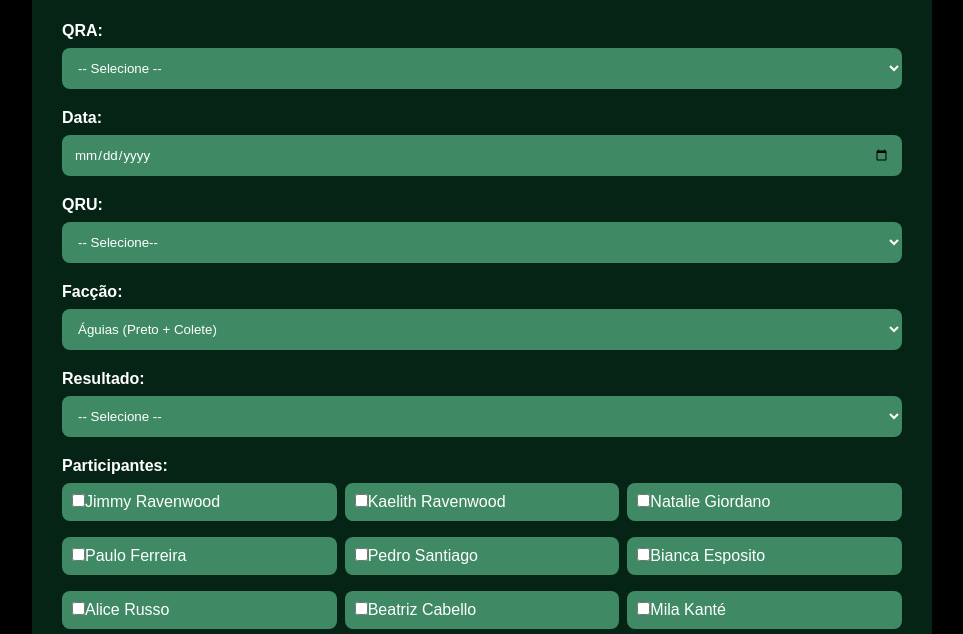
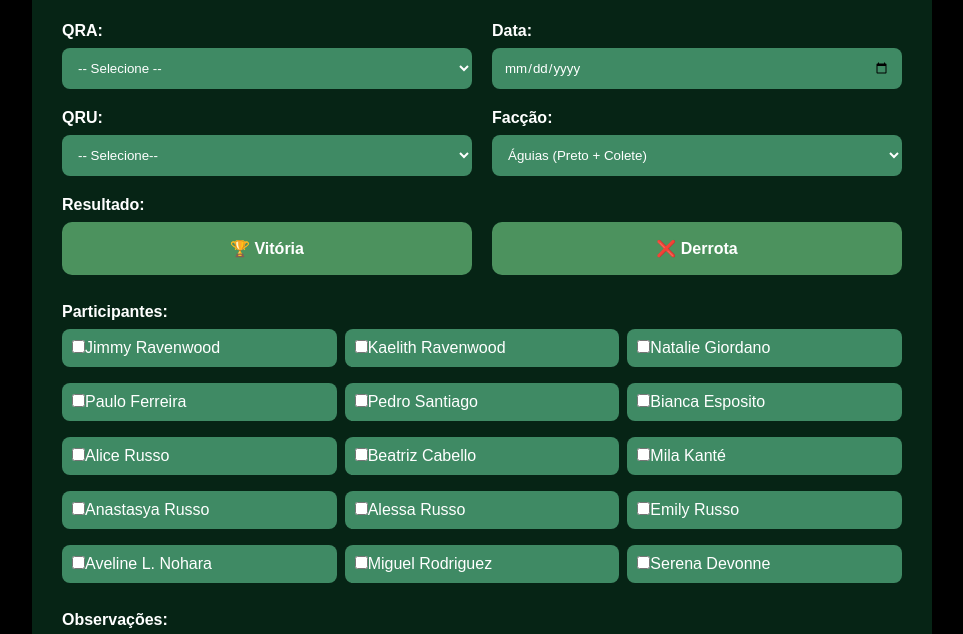
Before and after one commit to paulosfc/site-gama, a plain HTML site: page index.html in a window 1280 px wide. Shown: the part 100-734 px from the top of the page, without its empty margins (158-1121 px from the left). Drawn offline with Linux system fonts and the light colour scheme.

Commit message:
reciclando o campo de visão

```diff
--- a/estilo/style.css
+++ b/estilo/style.css
@@ -57,6 +57,61 @@ textarea {
     min-height: 120px;
 }
 
+.resultado-box {
+    display: flex;
+    gap: 20px;
+    flex-wrap: wrap;
+}
+
+.resultado-item {
+    flex: 1;
+    min-width: 180px;
+
+    background: #4c925e;
+    border: 2px solid transparent;
+    border-radius: 10px;
+    padding: 15px;
+    cursor: pointer;
+    text-align: center;
+    transition: .25s;
+}
+
+.resultado-item input {
+    display: none;
+}
+
+.resultado-item:hover {
+    transform: translateY(-2px);
+}
+
+.resultado-item.vitoria input:checked + span {
+    color: #22c55e;
+    font-weight: bold;
+}
+
+.resultado-item.derrota input:checked + span {
+    color: #ef4444;
+    font-weight: bold;
+}
+
+.resultado-item:has(input:checked) {
+    border-color: #3f8a64;
+    background: #0c6e35;
+    box-shadow: 0 0 15px rgba(56, 189, 248, .3);
+}
+
+.duas-colunas {
+    display: grid;
+    grid-template-columns: 1fr 1fr;
+    gap: 20px;
+}
+
+@media (max-width: 768px) {
+    .duas-colunas {
+        grid-template-columns: 1fr;
+    }
+}
+
 .checkbox-group {
     display: grid;
     grid-template-columns: repeat(auto-fill, minmax(250px, 1fr));
--- a/index.html
+++ b/index.html
@@ -10,6 +10,9 @@
     <div class="container">
         <h1>Relatório de Ações GAMA</h1>
         <form>
+
+            <div class="duas-colunas">
+
                 <div class="form-group">
                     <label>QRA: </label>
                     <select id="participantes">
@@ -33,7 +36,9 @@
                     <label>Data: </label>
                     <input type="date" id="data" required>
                 </div>
+            </div>
 
+            <div class="duas-colunas">
 
                 <div class="form-group">
                     <label>QRU: </label>
@@ -103,15 +108,23 @@
                         <option>PISTA</option>
                     </select>
                 </div>
+            </div>
 
 
             <div class="form-group">
                 <label>Resultado: </label>
-                <select id="resultado" required>
-                    <option value="">-- Selecione --</option>
-                    <option class="vitoria">Vitória</option>
-                    <option class="derrota">Derrota</option>
-                </select>
+                <div class="resultado-box">
+                    <label class="resultado-item vitoria">
+                        <input type="radio" name="resultado" value="Vitória" required>
+                        <span>🏆 Vitória</span>
+                    </label>
+
+                    <label class="resultado-item derrota">
+                        <input type="radio" name="resultado" value="Derrota" required>
+                        <span>❌ Derrota</span>
+                    </label>
+
+                </div>
             </div>
 
 
```
Lines whose indentation alone changed are shown as unchanged.
